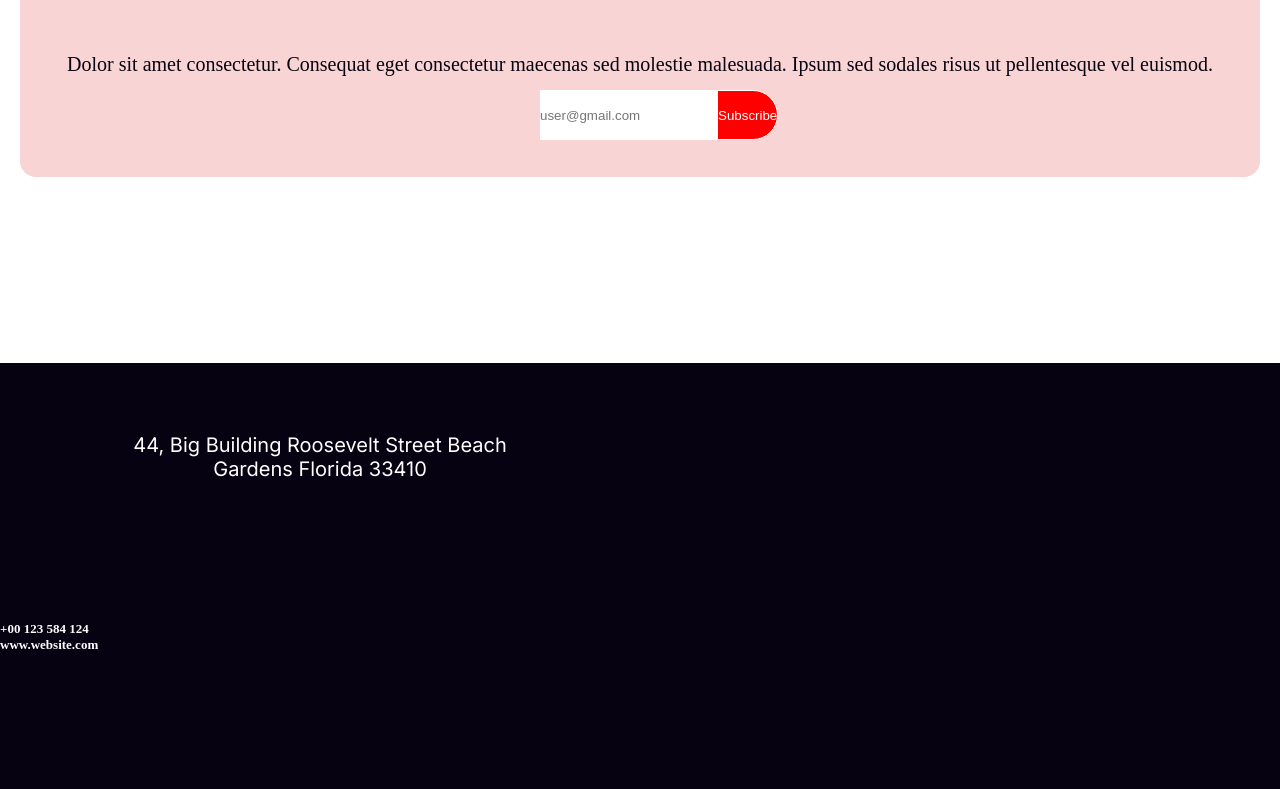
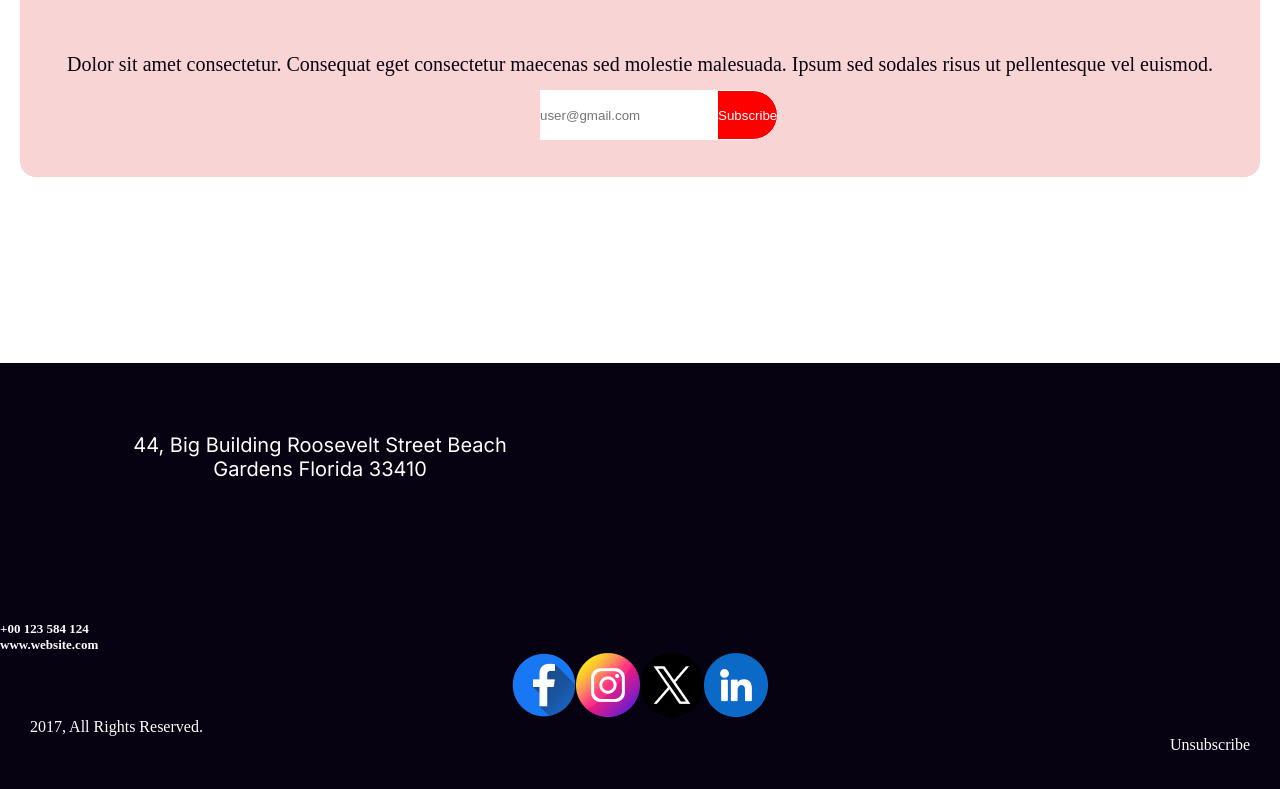
Before and after one commit to Israt-js/assignment-1, a plain HTML site: page index.html in a window 1280 px wide. Shown: the part 3892-4681 px from the top of the page. Drawn offline with Linux system fonts and the light colour scheme.

Commit message:
footer update

```diff
--- a/index.html
+++ b/index.html
@@ -95,6 +95,16 @@
                 <h6>+00 123 584 124</h6>
                 <h6 class="h">www.website.com</h6>
             </div>
+            <div class="foot-social">
+               <img src="../imeges/Facebook.png" alt="">
+               <img src="../imeges/Instagram.png" alt="">
+               <img src="../imeges/Twitter.png" alt="">
+               <img src="../imeges/Linkedin.png" alt="">
+            </div>
+            <div class="foot-last">
+                <p>2017, All Rights Reserved.</p>
+                <p class="unsub">Unsubscribe</p>
+            </div>
         </div>
      </section>
 
--- a/style.css
+++ b/style.css
@@ -236,3 +236,16 @@
     font-size: 13px;
     color: #FFF;
 }
+.foot-social{
+    display: flex;
+    justify-content: center;
+}
+.foot-last{
+    color: #FFF;
+    margin-left: 30px;
+}
+.unsub{
+    display: flex;
+    justify-content: right;
+    margin-right: 30px;
+}
```
